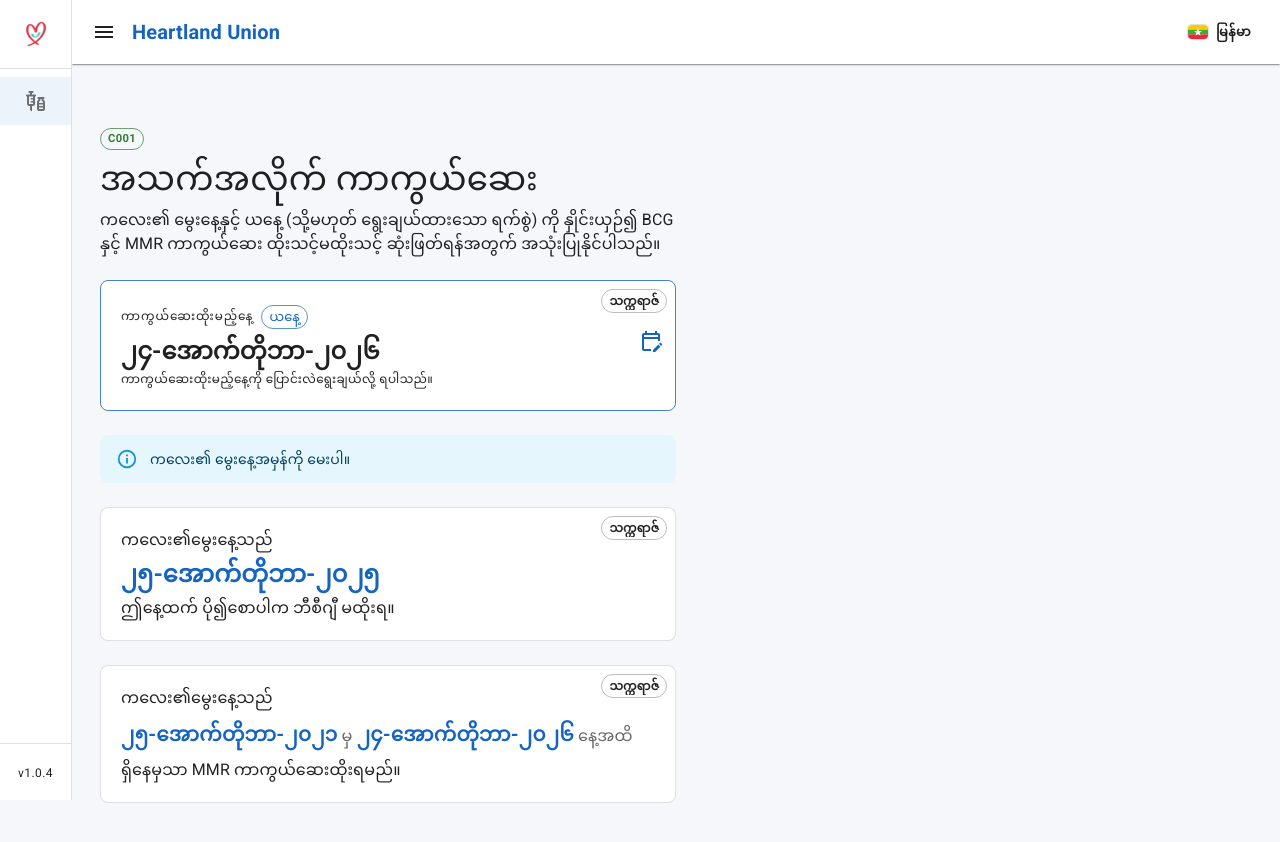
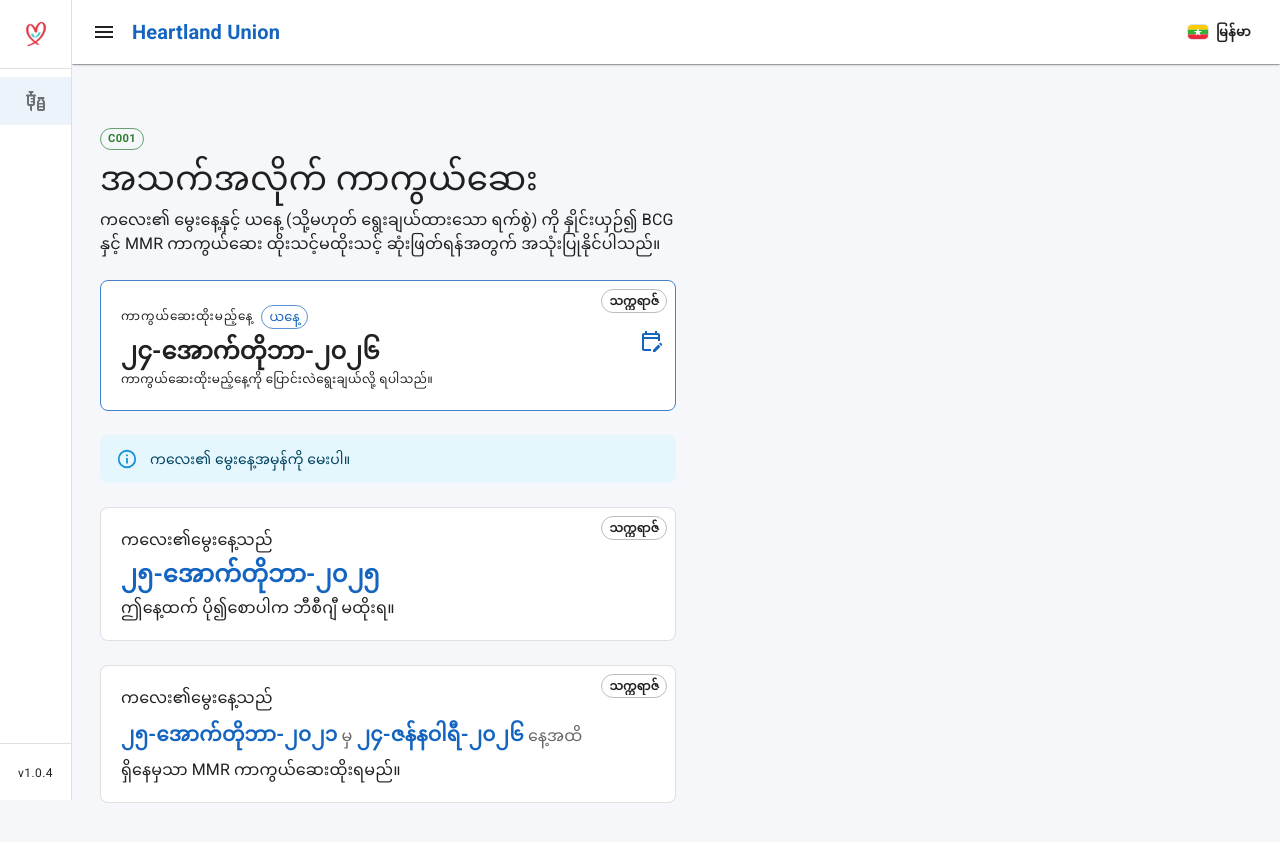
Before and after one commit to khutayant/hlu, a React (Vite) app: page / in a window 1280 px wide. Shown: the top 842 px of the page. Built offline with nearby package versions, Linux system fonts and the light colour scheme.

Commit message:
Update MMR end to −9m, English weekday headers, and version-bump workflow.
Co-authored-by: Cursor <cursoragent@cursor.com>

```diff
--- a/package.json
+++ b/package.json
@@ -13,6 +13,9 @@
     "publish:patch": "bash scripts/publish.sh patch",
     "publish:minor": "bash scripts/publish.sh minor",
     "publish:main": "bash scripts/publish.sh major",
+    "version:patch": "bash scripts/publish.sh patch",
+    "version:minor": "bash scripts/publish.sh minor",
+    "version:main": "bash scripts/publish.sh major",
     "beautify": "prettier --write .",
     "format": "prettier --write .",
     "format:check": "prettier --check ."
--- a/src/pages/home/age-for-vaccination/age-for-vaccination.tsx
+++ b/src/pages/home/age-for-vaccination/age-for-vaccination.tsx
@@ -45,12 +45,17 @@ function AgeForVaccinationPage() {
     () => toDayjs(selectedDate).subtract(60, 'month').add(1, 'day'),
     [selectedDate],
   );
+  const minus9Date = useMemo(
+    () => toDayjs(selectedDate).subtract(9, 'month'),
+    [selectedDate],
+  );
   const isAsOfToday = asOfDate
     ? asOfDate.isSame(toDayjs(dayjs()), 'day')
     : false;
   const todayDisplay = formatDdMmmYyyy(selectedDate, locale);
   const minus12Display = formatDdMmmYyyy(minus12Date, locale);
   const minus60Display = formatDdMmmYyyy(minus60Date, locale);
+  const minus9Display = formatDdMmmYyyy(minus9Date, locale);
   const isAsOfPickerOpen = Boolean(asOfPickerAnchor);
 
   const openAsOfPicker = (event: MouseEvent<HTMLElement>) => {
@@ -108,7 +113,7 @@ function AgeForVaccinationPage() {
 
   const openMmrMyanmarDate = () => {
     const fromLabel = formatMyanmarCalendarDate(minus60Date);
-    const toLabel = formatMyanmarCalendarDate(selectedDate);
+    const toLabel = formatMyanmarCalendarDate(minus9Date);
     const fromChip = (
       <Chip
         label={fromLabel}
@@ -276,6 +281,8 @@ function AgeForVaccinationPage() {
               value={asOfDate ?? dayjs()}
               onChange={handleAsOfChange}
               disableFuture={false}
+              // Keep MM month/year; English weekday headers (Mon, Tue, …)
+              dayOfWeekFormatter={(date) => date.locale('en').format('ddd')}
             />
             {/* Select Today */}
             <Box
@@ -371,7 +378,7 @@ function AgeForVaccinationPage() {
       </Paper>
 
       {/* Card - to give MMR */}
-      {/* Formula - today − 60 month + 1 day → today */}
+      {/* Formula - today − 60 month + 1 day → today − 9 month */}
       <Paper
         variant='outlined'
         sx={{
@@ -402,7 +409,7 @@ function AgeForVaccinationPage() {
           <Typography color='text.secondary'>
             {t('ageForVaccination.mmrLead')}
           </Typography>
-          {/* EN: from [−60m+1d] until [today] | MM: [−60m+1d] မှ [today] နေ့အထိ */}
+          {/* EN: from [−60m+1d] until [−9m] | MM: [−60m+1d] မှ [−9m] နေ့အထိ */}
           <Typography
             component='p'
             sx={{
@@ -425,17 +432,19 @@ function AgeForVaccinationPage() {
                 </Box>{' '}
                 {t('ageForVaccination.mmrWithin')}{' '}
                 <Box component='span' className='mmr-date'>
-                  {todayDisplay}
+                  {minus9Display}
                 </Box>
               </>
             ) : (
               <>
                 <Box component='span' className='mmr-date'>
+                  {/* MMR Start Date */}
                   {minus60Display}
                 </Box>{' '}
                 {t('ageForVaccination.mmrFrom')}{' '}
                 <Box component='span' className='mmr-date'>
-                  {todayDisplay}
+                  {/* MMR End Date */}
+                  {minus9Display}
                 </Box>{' '}
                 {t('ageForVaccination.mmrWithin')}
               </>
```
Also changed, not shown: src/pages/home/age-for-vaccination/README.md, 2 other files (tests, documents, lock files or other folders).
